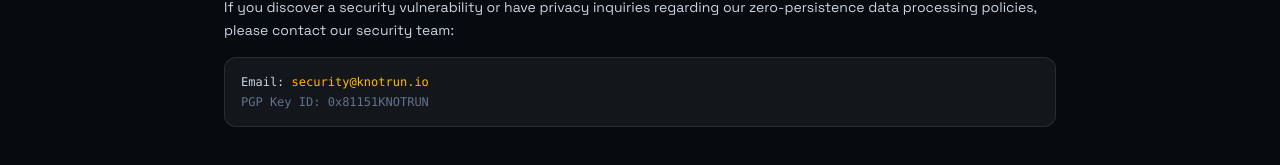
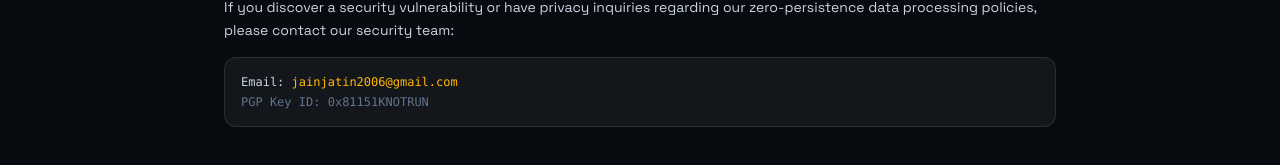
Before and after one commit to jatin50/Knotrun, a React (Vite) app: page /privacy in a window 1280 px wide. Shown: the part 1764-1929 px from the top of the page. Built offline with nearby package versions, Linux system fonts and the light colour scheme; no server answers; a web font is replaced by a local one.

Commit message:
feat(privacy): update contact email in PrivacyPage component

```diff
--- a/src/components/PrivacyPage.tsx
+++ b/src/components/PrivacyPage.tsx
@@ -140,8 +140,8 @@
           </p>
           <div className="p-4 rounded-xl bg-white/5 border border-white/10 text-xs font-mono text-slate-300">
             <span>Email: </span>
-            <a href="mailto:security@knotrun.io" className="text-amber-400 hover:underline">
-              security@knotrun.io
+            <a href="mailto:jainjatin2006@gmail.com" className="text-amber-400 hover:underline">
+              jainjatin2006@gmail.com
             </a>
             <span className="block mt-1 text-slate-500">PGP Key ID: 0x81151KNOTRUN</span>
           </div>
```
